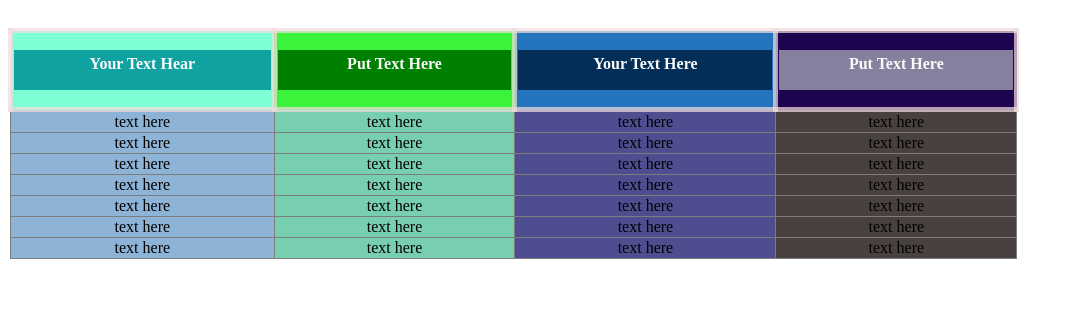
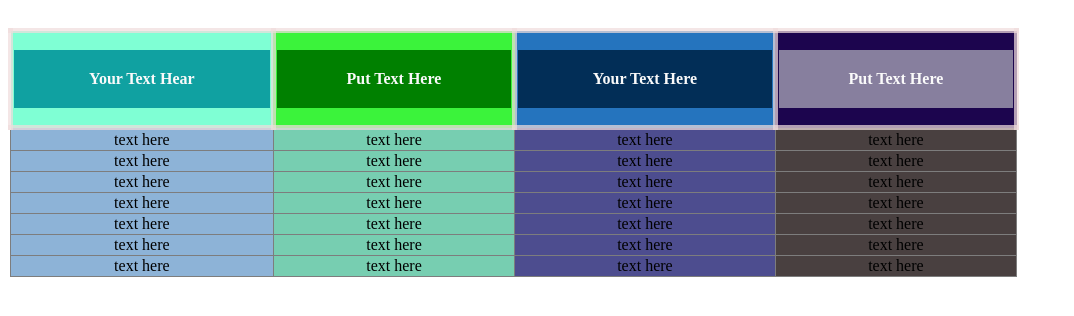
Before and after one commit to Rostom-Chagunava/GOA---PROJECT, a plain HTML site: page day31/Homework8/index.html in a window 1280 px wide. Shown: the whole page, without its empty margins (0-1074 px from the left). Drawn offline with Linux system fonts and the light colour scheme.

Commit message:
davaleba 34

```diff
--- a/day31/Homework3/style.css
+++ b/day31/Homework3/style.css
@@ -1,15 +1,26 @@
+
+body{
+    background: linear-gradient(red, green);
+}
+
 table{
-    padding: 50px 0px 0px 700px;
+    display: flex;
+    justify-content: center;
+    align-items: center;
     border: 1px solid #ffffff;
     text-align: center;
+    opacity: 50%;
 }
+
 th{
     background-color: #1c80f3;
     color:#ffffff;
 }
+
 tr:nth-child(even){
     background-color: #00aaff;
 }
+
 tr:nth-child(odd){
     background-color: rgb(188, 238, 238);
 }
--- a/day31/Homework6/style.css
+++ b/day31/Homework6/style.css
@@ -2,13 +2,14 @@
     box-sizing: border-box;
 }
 body{
-    background-color: #4090e0;
+    background-color: blue;
 }
 div{
     padding-left: 300px;
 }
 
 table{
+
     width: 80%;
     border: 1px solid #545252;
     border-collapse: collapse;
--- a/day31/Homework8/style.css
+++ b/day31/Homework8/style.css
@@ -18,12 +18,13 @@ th{
 }
 
 .one{
+
     background-color: aquamarine;
 }
 
 .one p{
-    height: 30px;
-    padding: 5px;
+    margin: 10;
+    padding: 20px 10px;
     color: #fafafa;
     background-color: rgb(16, 161, 161);
 }
@@ -33,8 +34,8 @@ th{
 }
 
 .two p{
-    padding: 5px;
-    height: 30px;
+    padding: 20px 10px;
+    margin: 10px 0;
     color: #fafafa;
     background-color: green;
 }
@@ -44,8 +45,8 @@ th{
 }
 
 .three p {
-    padding: 5px;
-    height: 30px;
+    padding: 20px 10px;
+    margin: 10px 0;
     color: #fafafa;
     background-color:#022e57;
 }
@@ -55,8 +56,8 @@ th{
 }
 
 .four p{
-    padding: 5px;
-    height: 30px;
+    padding: 20px 10px;
+    margin: 10px 0;
     color: #fafafa;
     background-color:#877f9e;
 }
--- /dev/null
+++ b/day34/Homework/style.css
@@ -0,0 +1,33 @@
+body{
+    background-color:darkslategrey;
+    font-family:sans-serif;
+      }
+
+h2 , p {
+    text-align: center;
+}
+
+
+img{
+    width: 200px;
+}
+
+#streak{
+    color: #676767;
+    list-style-type: none;
+    background-color: #FFFFFF;
+    border-radius: 5px;
+}
+
+#profile{
+    list-style: none;
+    text-align: center;
+    color: #FFFFFF;
+}
+.activ-day{
+    color:#00cc00;
+}
+
+.inactive-day{
+    color: #cccccc;
+}
```
Also changed, not shown: day34/Homework/index.html (added, +29 -0 lines), image/man-avatar-isolated-png.webp (added).
